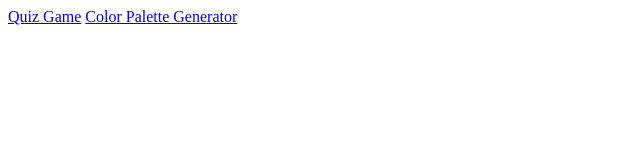
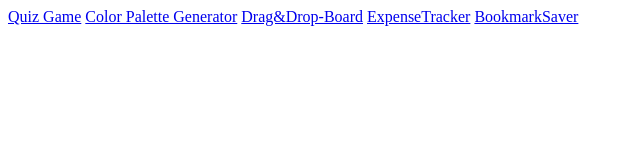
Before and after one commit to alperenksar/100-Html-Css-JavaScript-Project, a plain HTML site: page index.html in a window 1280 px wide. Shown: the whole page, without its empty margins (0-640 px from the left). Drawn offline with Linux system fonts and the light colour scheme.

Commit message:
Update index.html

```diff
--- a/index.html
+++ b/index.html
@@ -8,5 +8,8 @@
 <body>
     <a href="./Project1-QuizGame/index.html">Quiz Game</a>
     <a href="./Project2-ColorPaletteGenerator/">Color Palette Generator</a>
+    <a href="./Project3-Drag&Drop-Board/">Drag&Drop-Board</a>
+    <a href="./Project4-ExpenseTracker/">ExpenseTracker</a>
+    <a href="./Project5-BookmarkSaver/">BookmarkSaver</a>
 </body>
 </html>
```
